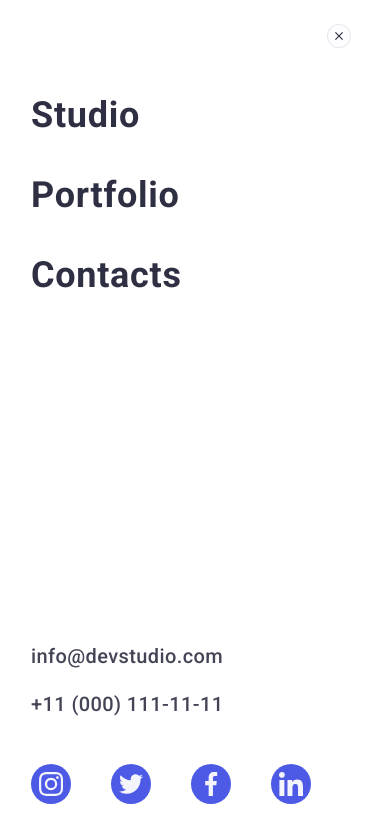
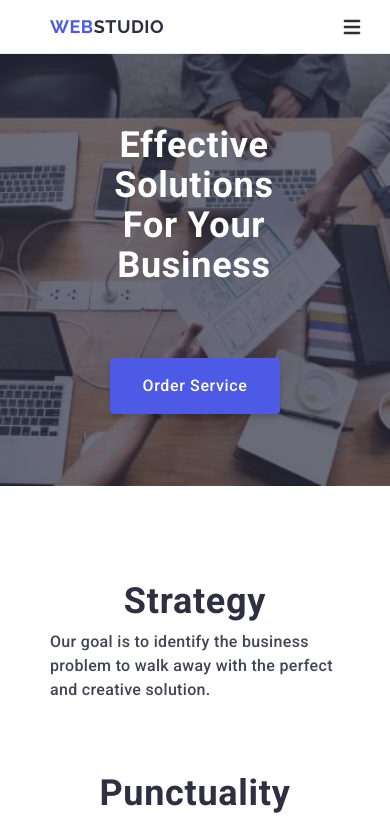
Before and after one commit to alina-alieks/goit-markup-hw-06, a plain HTML site: page index.html in a window 390 px wide. Shown: the top 819 px of the page. Drawn offline with nearby package versions, Linux system fonts and the light colour scheme.

Commit message:
mobile menu js

```diff
--- a/css/styles.css
+++ b/css/styles.css
@@ -756,12 +756,12 @@ screen and (min-device-pixel-ratio: 2) and (max-width: 767px) {
         left: 0;
         background-color: #ffffff;
         z-index: 999999999999;
-        transform: translateX(100%);
+        transform: translateX(0%);
         transition: transform 250ms cubic-bezier(0.4, 0, 0.2, 1);
     }
 
     .is-open {
-        transform: translateX(0%)
+        transform: translateX(100%)
     }
     .mob-menu-container {
         position: relative;
```
